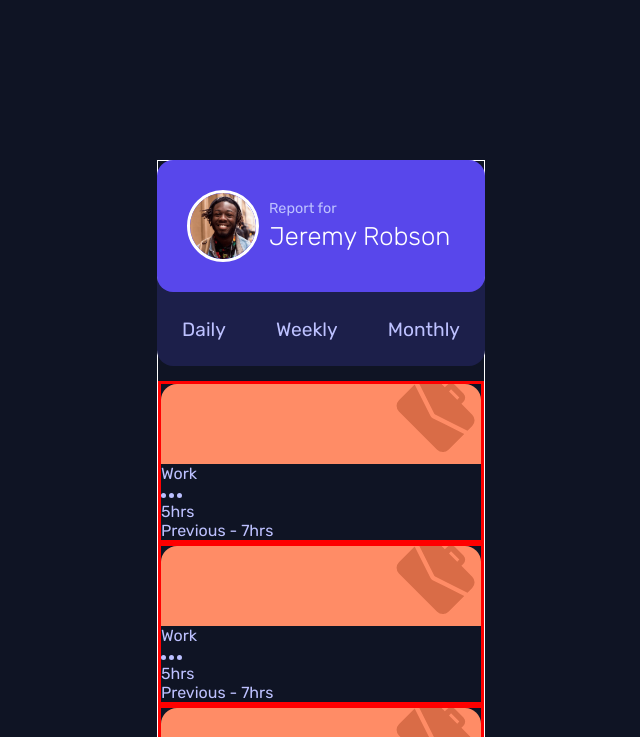
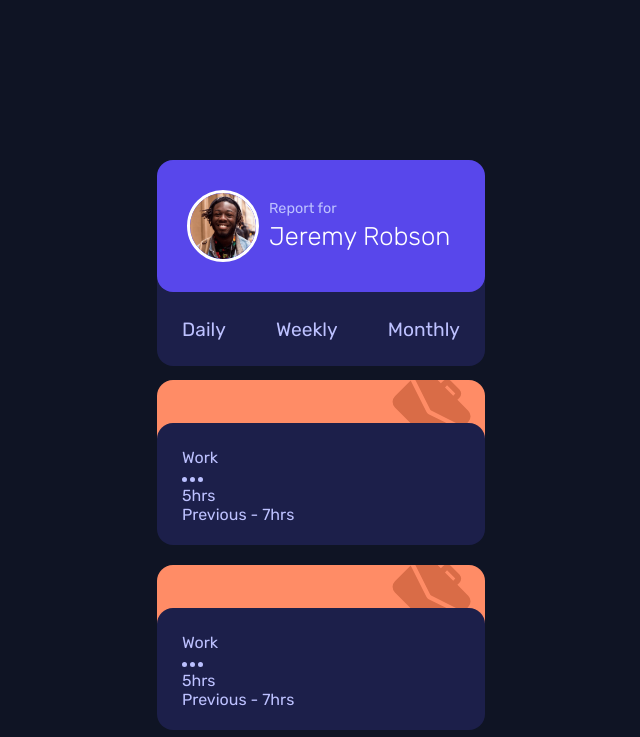
Before and after one commit to shencanet/Frontend-Mentor-app., a plain HTML site: page index.html in a window 1280 px wide. Shown: the top 737 px of the page, without its empty margins (319-959 px from the left). Drawn offline with Linux system fonts and the light colour scheme.

Commit message:
ADD: css cards

```diff
--- a/styles.css
+++ b/styles.css
@@ -86,11 +86,12 @@ body {
 
 .second-section{
   padding-top: 220px;
-  border: 1px solid white;
+
 }
 
 .card{
-  border: 3px solid red;
+  position: relative;
+  margin-bottom: 105px;
 
 }
 
@@ -107,3 +108,17 @@ body {
   padding-left: 235px;
 
 }
+
+.card__details{
+  background-color: var(--Dark-blue);
+  display: flex;
+  flex-direction: column;
+  height: 122px;
+  justify-content: space-between;
+  padding: 25px;
+  border-radius: 16px;
+  position: absolute;
+  width: 100%;
+  bottom: -85px;
+
+}
```
